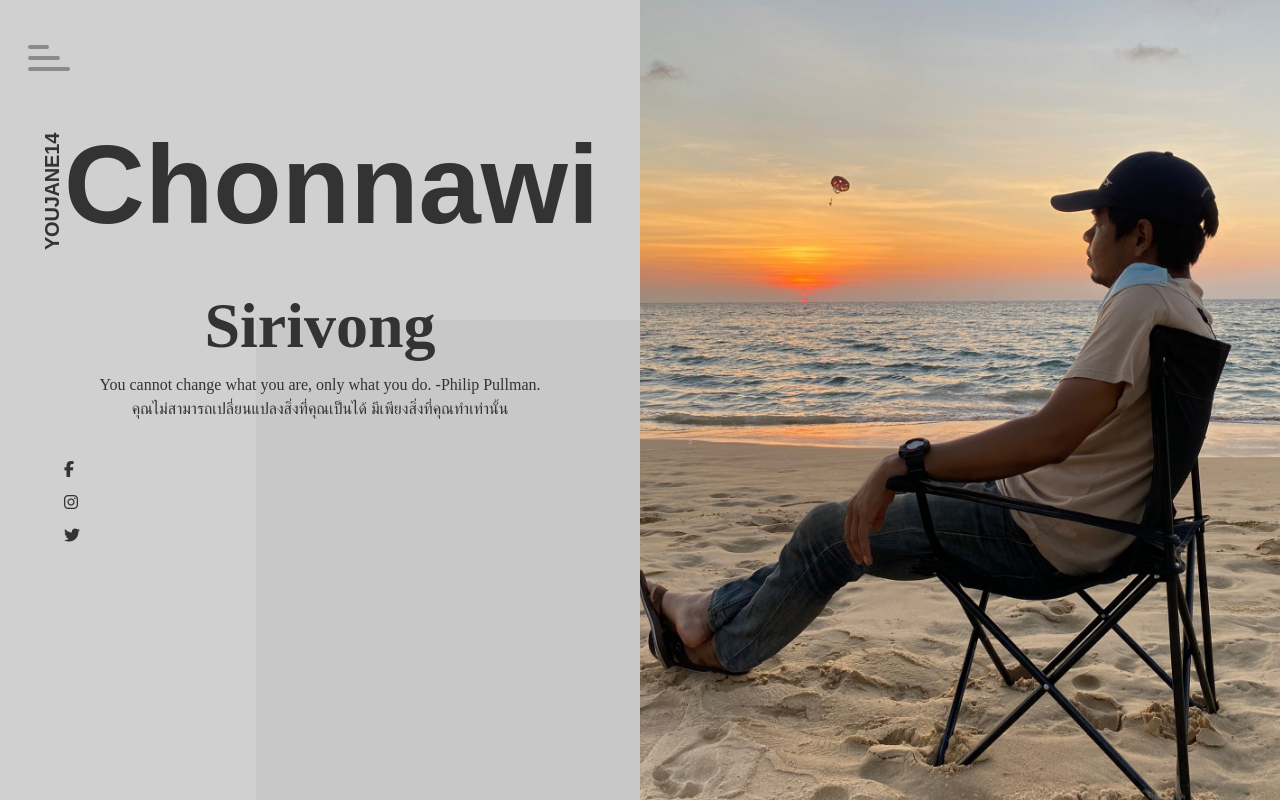
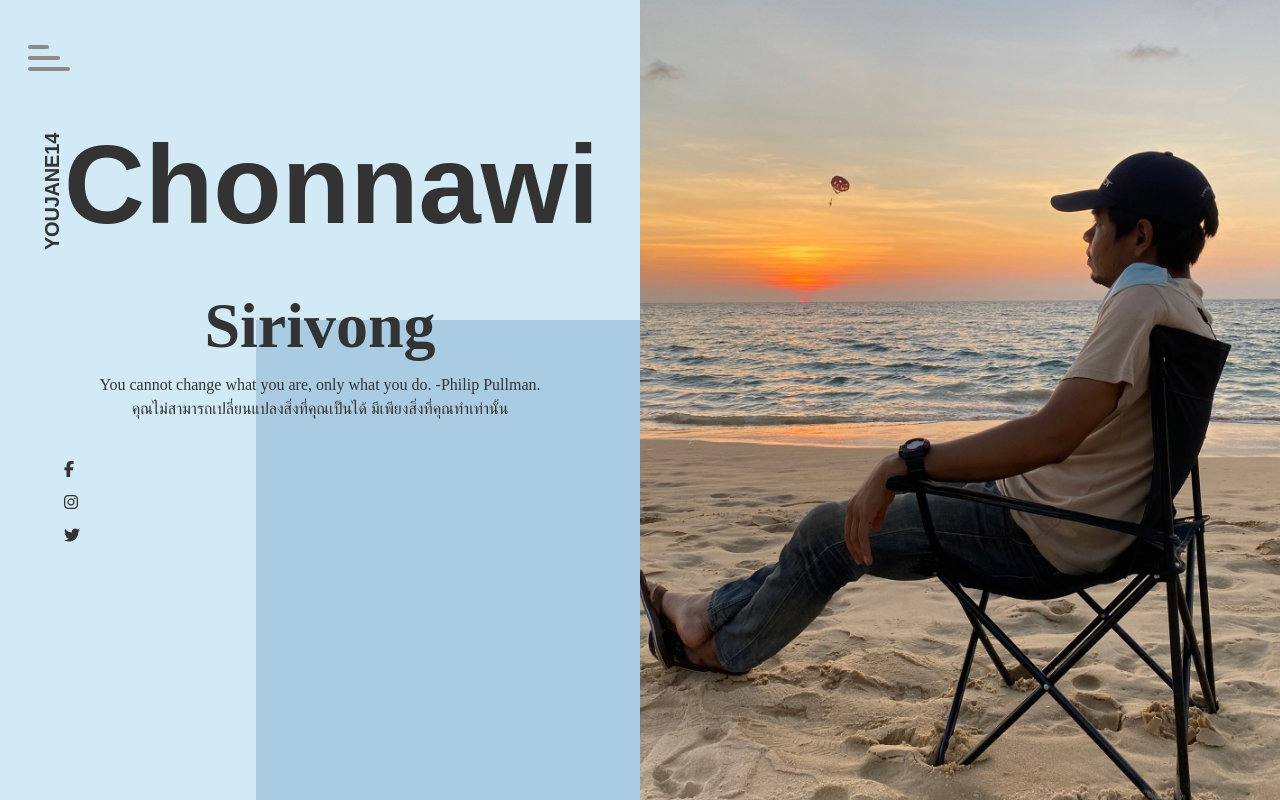
Before and after one commit to youjane11/profilehome, a plain HTML site: page index.html in a window 1280 px wide. Drawn offline with Linux system fonts and the light colour scheme.

Commit message:
Add files via upload

```diff
--- a/main.css
+++ b/main.css
@@ -8,7 +8,7 @@
   left: -100%;
   height: 100%;
   width: 100%;
-  background: #333;
+  background: #bce;
   display: -webkit-box;
   display: -ms-flexbox;
   display: flex;
@@ -38,7 +38,7 @@
   position: relative;
   width: 100%;
   min-height: 100vh;
-  background: #d0d0d0;
+  background: #d1eaf5;
   display: -ms-grid;
   display: grid;
   -ms-grid-rows: 120px 1fr;
@@ -50,7 +50,7 @@
 .container-wrapper::before {
   content: '';
   position: absolute;
-  background: #c8c8c8;
+  background: #aacce2;
   height: 60vh;
   width: 80%;
   right: 0;
```
